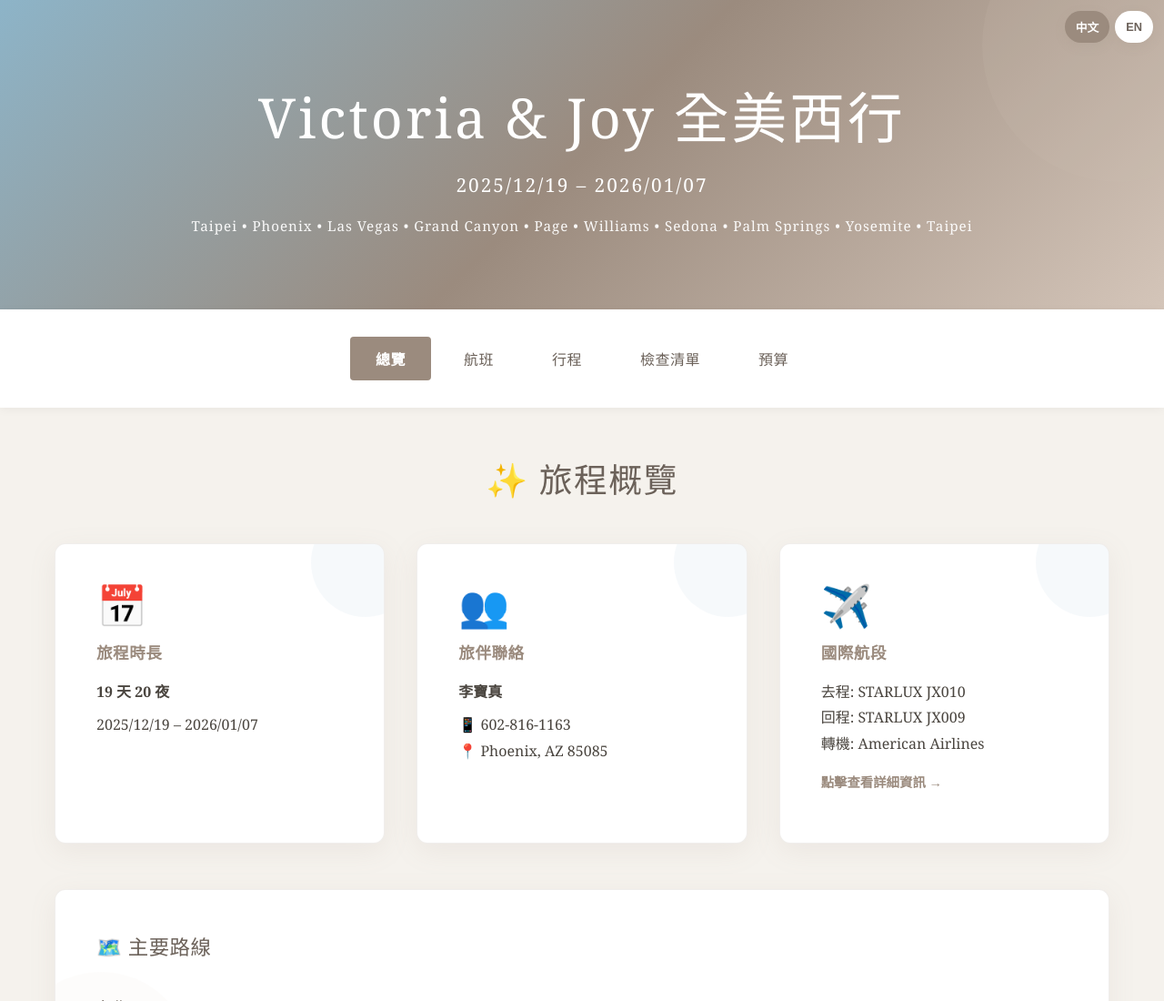
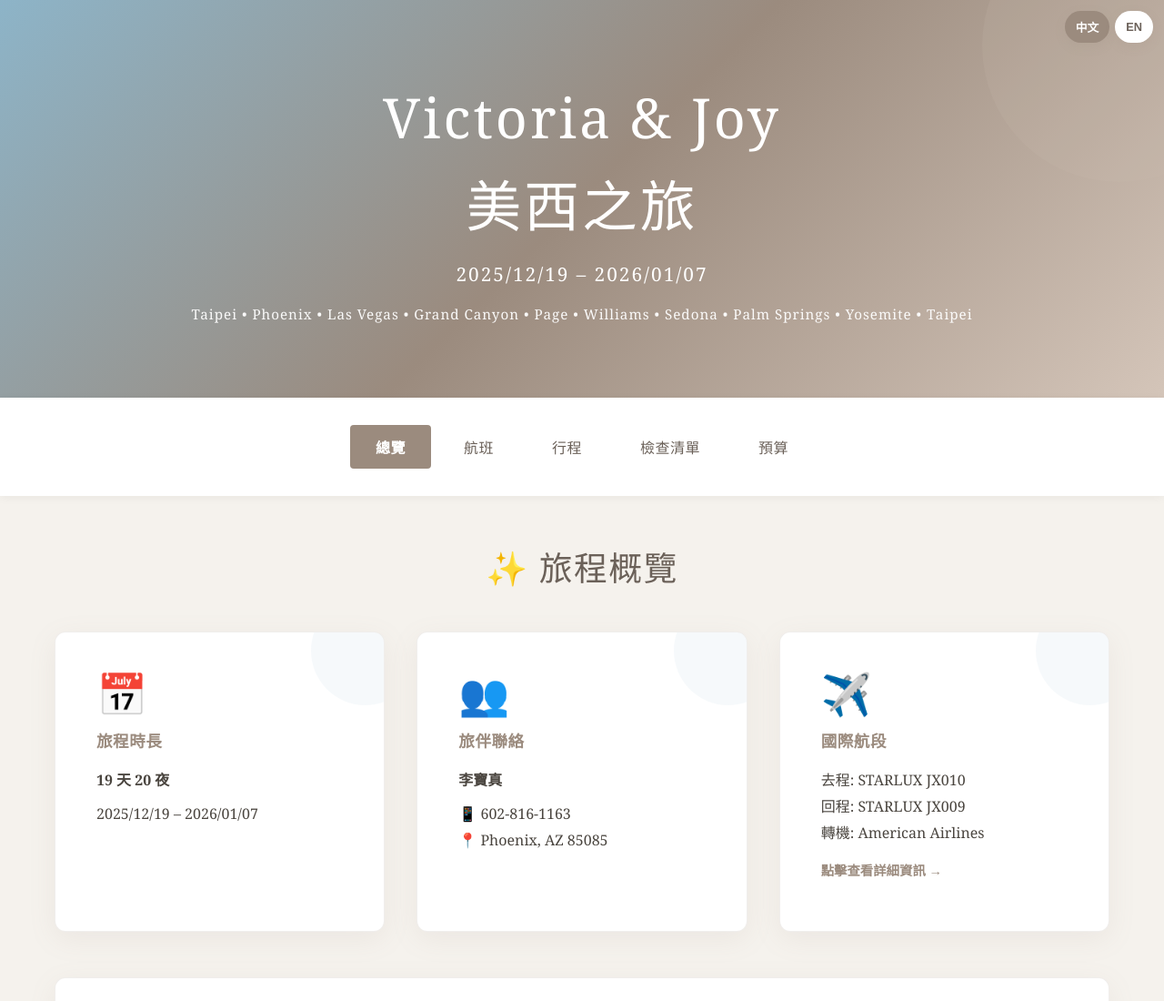
Before and after one commit to VictoriaC1122/USA, a plain HTML site: page index.html in a window 1280 px wide. Shown: the top 1100 px of the page at 91% size. Drawn offline with Linux system fonts and the light colour scheme.

Commit message:
Update index.html

```diff
--- a/index.html
+++ b/index.html
@@ -849,7 +849,7 @@
 
     <!-- 標題區 -->
     <div class="header">
-        <h1 id="title">Victoria & Joy 全美西行</h1>
+        <h1 id="title">Victoria & Joy<br>美西之旅</h1>
         <p class="subtitle" id="subtitle">2025/12/19 – 2026/01/07</p>
         <p class="route">
             Taipei • Phoenix • Las Vegas • Grand Canyon • Page • Williams • Sedona • Palm Springs • Yosemite • Taipei
```
